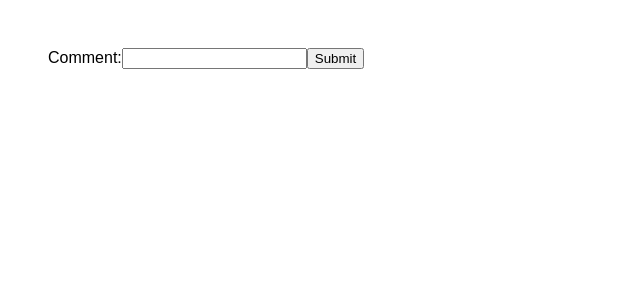
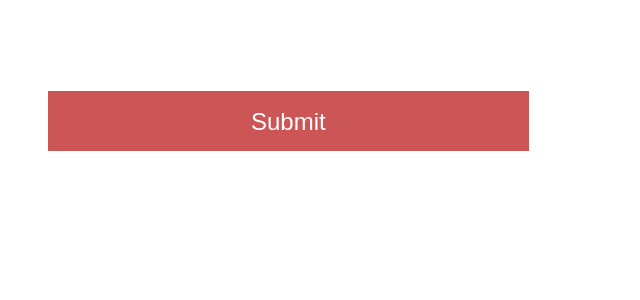
Before and after one commit to luksari/comment-app, a React (Create React App) app: page / in a window 1280 px wide. Shown: the top 300 px of the page, without its empty margins (0-640 px from the left). Built offline with nearby package versions, Linux system fonts and the light colour scheme.

Commit message:
Added styles for CommentForm

```diff
--- a/src/components/CommentForm.jsx
+++ b/src/components/CommentForm.jsx
@@ -10,6 +10,26 @@ const CommentInputContainer = styled.div `
     width: 100%;
     display: flex;
     padding: 25px;
+`
+
+const CommentInput = styled.input`
+    font-size: 1.8em;
+    border: none;
+    padding: 0 0 10px 0;
+    border-bottom: 2px solid #C55;
+    width: 100%;
+    :focus{
+        outline: 0;
+        border-bottom: 4px solid #C55;
+    }
+`
+const SubmitButton = styled.input`
+    width: 100%;
+    background: #C55;
+    color: #FFF;
+    border: none;
+    padding: 15px;
+    font-size: 1.5em;
 `
 
 class CommentFormRaw extends Component {
@@ -37,11 +57,9 @@ class CommentFormRaw extends Component {
         return (
             <CommentInputContainer>
               <form onSubmit={this.handleSubmit}>
-                <label>
-                        Comment:
-                        <input type="text" value={this.state.value} onChange={this.handleChange} />
-                    </label>
-                    <input type="submit"  value="Submit"/>
+                 <CommentInput type="text" aria-label="Your comment" aria-required="true" value={this.state.value} onChange={this.handleChange} />
+                 <SubmitButton type="submit"
+                 value="Submit" aria-label="Post comment" aria-required="true" onSubmit={this.onSubmit} />
               </form>
             </CommentInputContainer>
         )
```
